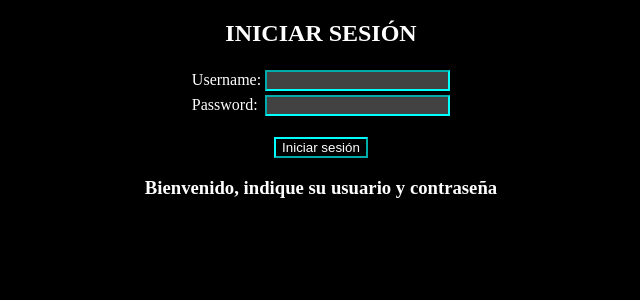
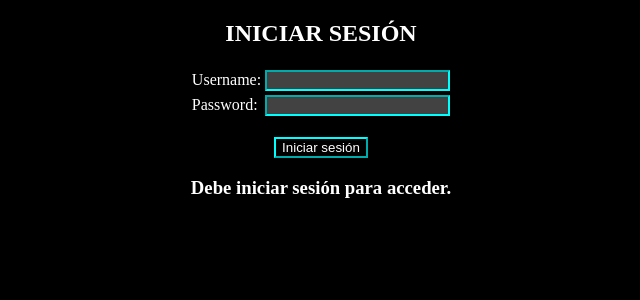
Before and after one commit to Fabrizio040405/flask_proyecto, a Flask app: page /buscador in a window 1280 px wide. Shown: the top 300 px of the page, without its empty margins (319-959 px from the left). Run offline with Flask 3, Linux system fonts and the light colour scheme.

Commit message:
commit 5

```diff
--- a/templates/login.html
+++ b/templates/login.html
@@ -18,7 +18,6 @@
             border-color: aqua;
         }
     </style>
-
 </head>
 <body>
     <center>
@@ -38,8 +37,7 @@
             <button type="submit">Iniciar sesión</button>
         </form>
 
-        <h3>Bienvenido, indique su usuario y contraseña</h3>
+        <h3>{{ message }}</h3>
     </center>
-
 </body>
 </html>
```
